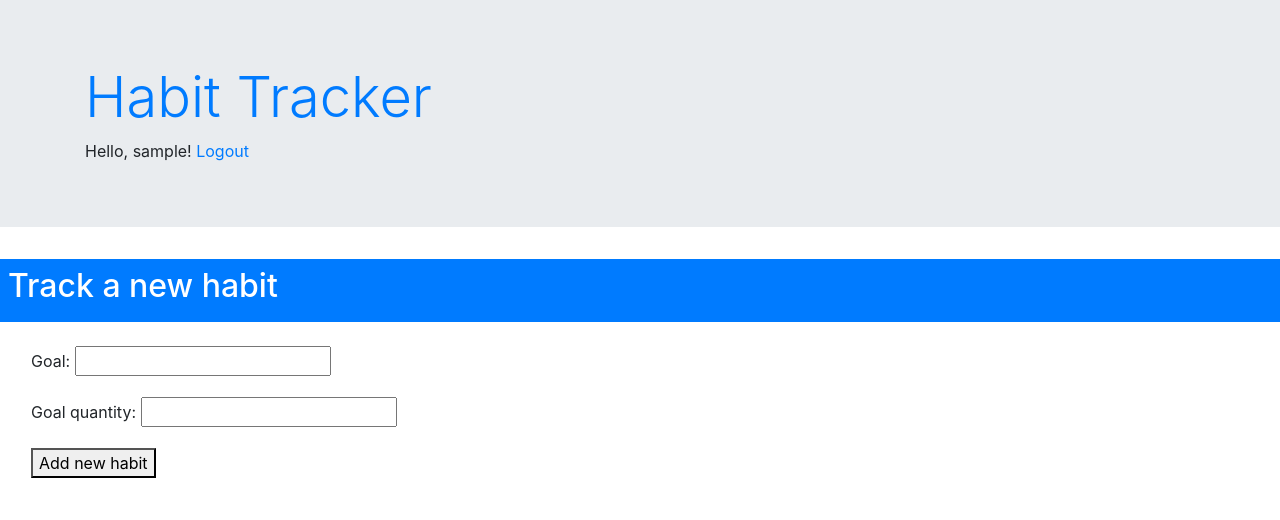
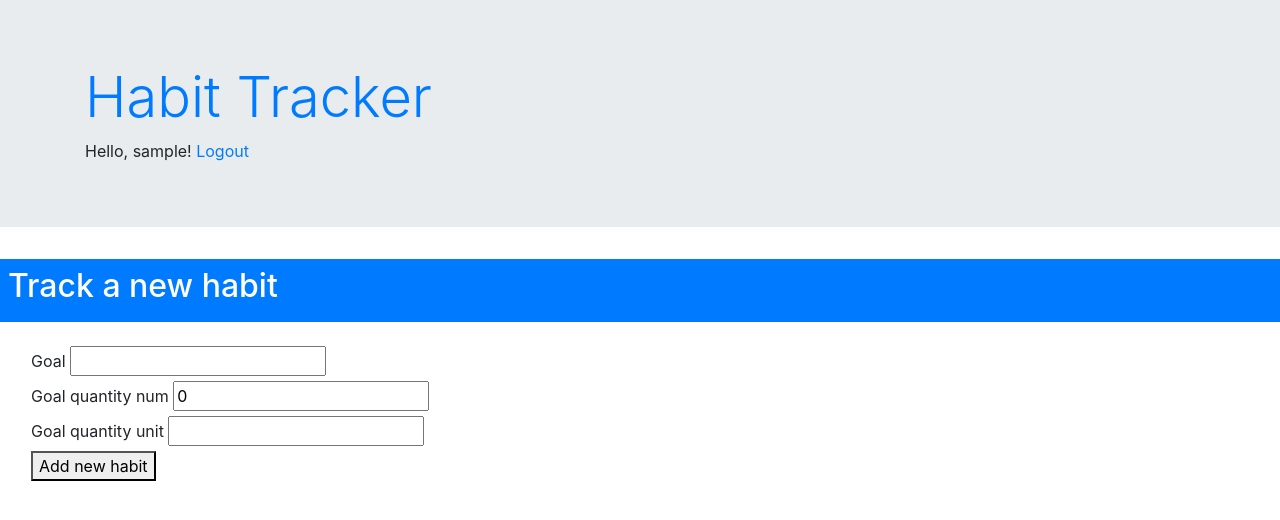
Before and after one commit to momentum-team-1/django-from-scratch-amgillenwater, a Django app: page /habits/add/ in a window 1280 px wide. Shown: the top 520 px of the page. Run offline with Django 3.2, Linux system fonts and the light colour scheme; the visitor is signed in with stand-in values (Sample User, id 1); some libraries are stand-ins or nearby versions.

Commit message:
updated model

```diff
--- a/habits/forms.py
+++ b/habits/forms.py
@@ -6,5 +6,6 @@ class HabitForm(forms.ModelForm):
         model = Habit
         fields =[
             'goal',
-            'goal_quantity',
+            'goal_quantity_num',
+            'goal_quantity_unit',
         ]
--- a/habits/models.py
+++ b/habits/models.py
@@ -3,8 +3,9 @@ from users.models import User
 # Create your models here.
 class Habit(models.Model):
     user = models.ForeignKey(to=User, on_delete=models.CASCADE, related_name='habits')
-    goal = models.CharField(max_length=260)
-    goal_quantity = models.PositiveIntegerField()
+    goal = models.CharField(max_length=260, help_text="What habit do you want to build?(ex--read)")
+    goal_quantity_num = models.PositiveIntegerField(default=0, help_text="What is your numeric goal for your daily habit? (ex--50)")
+    goal_quantity_unit = models.CharField(max_length=260, help_text="What unit of measure are you using for your goal? (ex. pages)")
 
     def __str__(self):
         return self.goal
--- a/templates/habits/add_habit.html
+++ b/templates/habits/add_habit.html
@@ -10,9 +10,14 @@ Add a New Habit
 <div class="container-fluid mt-4 ml-3">
     <form action="{% url 'add_habit' %}" method="POST">
     {% csrf_token %}
-    <div>
-    {{ form.as_p }}
-    </div>
+
+    {% for field in form %}
+  <div class="form-field mb3">
+    <label for="{{ field.id_for_label }}">{{ field.label }}</label>
+    {{ field }}
+  </div>
+
+    {% endfor %}
         <div>
             <button type="submit">Add new habit</button>
         </div>
--- a/templates/habits/habit_list.html
+++ b/templates/habits/habit_list.html
@@ -8,7 +8,7 @@
     {% for habit in habits %}
     <div class="row mb-1 pl-0">
         <ul class="pl-0">
-            <li class="list-unstyled"><a class="btn btn-primary btn-sm" href="{% url 'habit_detail' habit_pk=habit.pk%}">{{ habit.goal}}</a></li>
+            <li class="list-unstyled"><a class="btn btn-primary btn-sm" href="{% url 'habit_detail' habit_pk=habit.pk%}">I want to {{habit.goal}} {{habit.goal_quantity_num}} {{habit.goal_quantity_unit}}</a></li>
         </ul>
     </div>
     {% endfor %}
```
Also changed, not shown: habits/migrations/0003_auto_20200609_1636.py (added), habits/migrations/0004_auto_20200609_1647.py (added).
